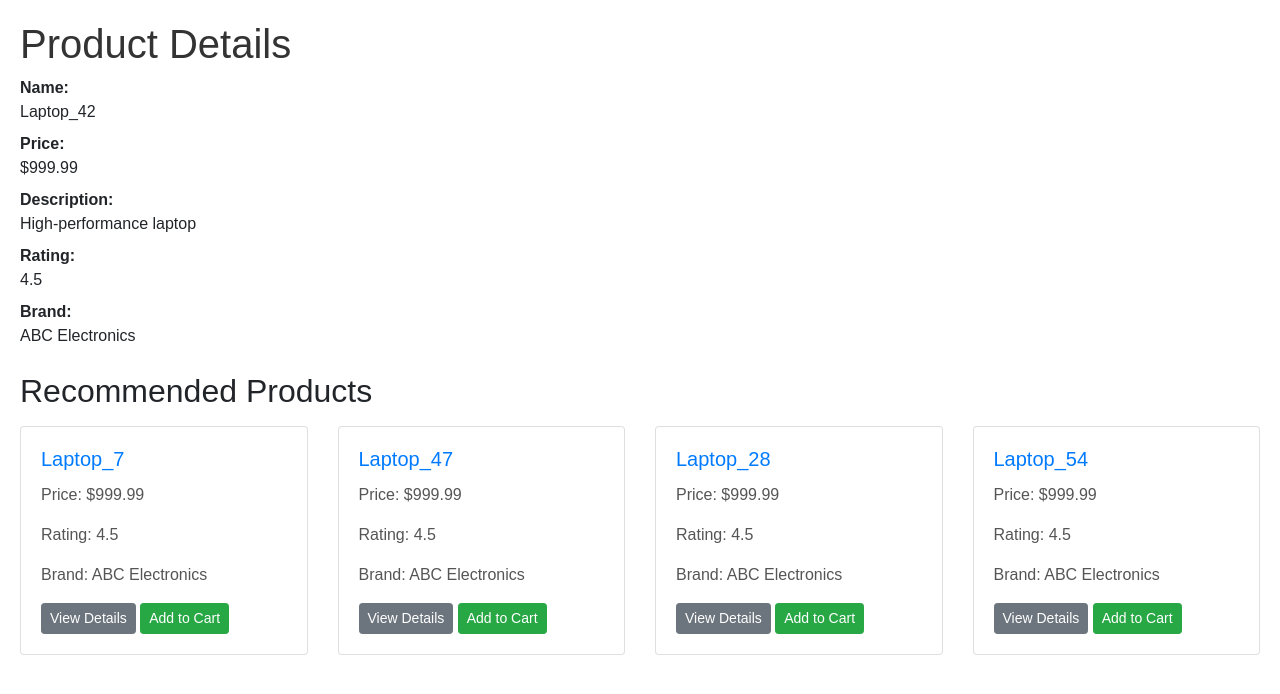
After one commit to sankarshana98/ObjectOrientedFinalProject, a Flask app: page /product/1 in a window 1280 px wide. The commit adds this page. Shown: the top 694 px of the page. Run offline with Flask 3, Linux system fonts and the light colour scheme; some libraries are stand-ins or nearby versions.

Commit message:
recommendations

```diff
--- a/app.py
+++ b/app.py
@@ -8,6 +8,10 @@ from get_orders_by_user import get_orders_by_user_id
 from get_userId import get_user_id_by_username
 from flask import session
 import json
+from produc_main import get_all_products, get_product_details
+from recommendation_system import RecommendationSystem
+# from observer import VisitCounter
+# from notification_observer import NotificationObserver
 
 
 app = Flask(__name__)
@@ -139,6 +143,22 @@ def view_profile():
     all_products = get_all_products()  # Add this line to retrieve product information
     return render_template('view_profile.html', logged_in_user=logged_in_user, all_products=all_products)
 
+
+@app.route('/product/<int:product_id>')
+def product_details(product_id):
+    # visitCounter.increment_counter()  # Increment the counter when the product details page is visited
+    all_products_data = get_all_products()
+    print("+++++++ {product_id}")
+    product_details = get_product_details(product_id, all_products_data)
+    # if visitCounter.counter % 3 == 0:
+    #         notification_observer.update("You have new recommendations!")
+    if product_details:
+        recommendation_engine = RecommendationSystem(all_products_data)
+        recommendations = recommendation_engine.get_recommendations(product_id)
+        return render_template('product_details.html', product_details=product_details, recommendations=recommendations)
+    else:
+        return "Product not found"
+
 @app.route('/update_profile', methods=['GET', 'POST'])
 def update_profile():
     logged_in_user = auth_instance.get_logged_in_user()
--- a/produc_main.py
+++ b/produc_main.py
@@ -61,3 +61,18 @@ def get_all_products():
         all_products["Beauty"].append(lipstick)
 
     return all_products
+
+def get_product_details(product_id, all_products):
+    for category, products in all_products.items():
+        for product in products:
+            if product.product_id == product_id:
+                return {
+                    "product_id": product.product_id,
+                    "category": product.category,
+                    "name": product.name,
+                    "price": product.price,
+                    "description": product.description,
+                    "rating": product.rating,
+                    "brand": product.brand
+                }
+    return None
--- a/product.py
+++ b/product.py
@@ -1,8 +1,9 @@
 from generateId import generate_id
 
 class Product:
-    def __init__(self, product_id, name, price, description, rating):
+    def __init__(self, product_id, category, name, price, description, rating):
         self.product_id = product_id
+        self.category = category
         self.name = name
         self.price = price
         self.description = description
@@ -15,6 +16,7 @@ class Product:
     def serialize(self):
         return {
             'product_id': self.product_id,
+            'category': self.category,
             'name': self.name,
             'price': self.price,
             'description': self.description,
@@ -23,8 +25,8 @@ class Product:
 
 # Update subclasses to include product_id
 class Electronics(Product):
-    def __init__(self, product_id, name, price, description, rating, brand):
-        super().__init__(product_id, name, price, description, rating)
+    def __init__(self, product_id, category, name, price, description, rating, brand):
+        super().__init__(product_id, category, name, price, description, rating)
         self.brand = brand
 
     def display_info(self):
@@ -32,8 +34,8 @@ class Electronics(Product):
         print(f"Brand: {self.brand}")
 
 class Clothing(Product):
-    def __init__(self, product_id, name, price, description, rating, size):
-        super().__init__(product_id, name, price, description, rating)
+    def __init__(self, product_id, category, name, price, description, rating, size):
+        super().__init__(product_id, category, name, price, description, rating)
         self.size = size
 
     def display_info(self):
@@ -41,8 +43,8 @@ class Clothing(Product):
         print(f"Size: {self.size}")
 
 class Shoes(Product):
-    def __init__(self, product_id, name, price, description, rating, size):
-        super().__init__(product_id, name, price, description, rating)
+    def __init__(self, product_id, category, name, price, description, rating, size):
+        super().__init__(product_id, category, name, price, description, rating)
         self.size = size
 
     def display_info(self):
@@ -50,8 +52,8 @@ class Shoes(Product):
         print(f"Size: {self.size}")
 
 class BeautyProduct(Product):
-    def __init__(self, product_id, name, price, description, rating, brand):
-        super().__init__(product_id, name, price, description, rating)
+    def __init__(self, product_id, category, name, price, description, rating, brand):
+        super().__init__(product_id, category, name, price, description, rating)
         self.brand = brand
 
     def display_info(self):
--- a/product_factory.py
+++ b/product_factory.py
@@ -1,16 +1,21 @@
 from product import Electronics, Clothing, Shoes, BeautyProduct, generate_id
 
 class ProductFactory:
+    def __init__(self):
+        self.product_counter = 1
+
     def create_product(self, category, *args, **kwargs):
-        product_id = generate_id()  # Generate a unique ID for the product
+        product_id = self.product_counter
+        self.product_counter += 1
+        # product_id = generate_id()  # Generate a unique ID for the product
         if category == "Electronics":
-            return Electronics(product_id, *args, **kwargs)
+            return Electronics(product_id, category, *args, **kwargs)
         elif category == "Clothing":
-            return Clothing(product_id, *args, **kwargs)
+            return Clothing(product_id, category, *args, **kwargs)
         elif category == "Shoes":
-            return Shoes(product_id, *args, **kwargs)
+            return Shoes(product_id, category, *args, **kwargs)
         elif category == "Beauty":
-            return BeautyProduct(product_id, *args, **kwargs)
+            return BeautyProduct(product_id, category, *args, **kwargs)
         else:
             raise ValueError("Invalid category")
 
--- a/recommendation_system.py
+++ b/recommendation_system.py
@@ -1,13 +1,28 @@
-from random import choice
-
 class RecommendationSystem:
     def __init__(self, all_products):
         self.all_products = all_products
 
-    def get_similar_items(self, selected_product, num_recommendations=3):
-        similar_items = [product for product in self.all_products if type(product) == type(selected_product) and product != selected_product]
+    def get_recommendations(self, product_id, num_recommendations=4):
+        # Replace this simple recommendation logic with your own algorithm
+        product = self.find_product_by_id(product_id)
+        if product:
+            category = product.category
+            recommendations = []
 
-        # Ensure the number of recommendations does not exceed the available similar items
-        num_recommendations = min(num_recommendations, len(similar_items))
+            for other_product in self.all_products.get(category, []):
+                if other_product.product_id != product_id:
+                    recommendations.append(other_product)
 
-        return [choice(similar_items) for _ in range(num_recommendations)] if similar_items else []
+            # # Sort recommendations by rating (you can customize this)
+            recommendations.sort(key=lambda p: p.rating, reverse=True)
+
+            return recommendations[:num_recommendations]
+
+        return []
+
+    def find_product_by_id(self, product_id):
+        for category, products in self.all_products.items():
+            for product in products:
+                if product.product_id == product_id:
+                    return product
+        return None
--- a/templates/previous_orders.html
+++ b/templates/previous_orders.html
@@ -8,6 +8,8 @@
     <title>Previous Orders</title>
 </head>
 <body>
+    {% include '_header.html' %}
+
     <div class="container mt-5">
         <h1 class="text-center">Previous Orders</h1>
 
--- /dev/null
+++ b/templates/product_details.html
@@ -0,0 +1,86 @@
+<!DOCTYPE html>
+<html lang="en">
+<head>
+    <meta charset="UTF-8">
+    <meta http-equiv="X-UA-Compatible" content="IE=edge">
+    <meta name="viewport" content="width=device-width, initial-scale=1.0">
+    <link rel="stylesheet" href="https://stackpath.bootstrapcdn.com/bootstrap/4.5.2/css/bootstrap.min.css">
+    <link rel="stylesheet" href="{{ url_for('static', filename='style.css') }}">
+    <style>
+        .recommendations-container {
+            overflow-x: auto;
+        }
+        .recommendations-list {
+            list-style-type: none;
+            display: flex;
+            overflow-x: auto;
+            padding: 0;
+        }
+
+        .recommendations-list-item {
+            margin-right: 15px;
+        }
+
+        .card-deck {
+            display: flex;
+            flex-wrap: nowrap;  /* Ensure that cards are in a single row */
+            overflow-x: auto;   /* Enable horizontal scrolling */
+            -ms-overflow-style: -ms-autohiding-scrollbar;  /* Hide scrollbar in IE and Edge */
+            scrollbar-width: thin;  /* Set scrollbar width for Firefox */
+        }
+
+        .card {
+            flex: 0 0 auto;  /* Maintain the default size of cards */
+            margin-right: 15px;
+        }
+    </style>
+    <title>Product Details</title>
+</head>
+<body>
+    <h1>Product Details</h1>
+    <dl>
+
+        <dt>Name:</dt>
+        <dd>{{ product_details.name }}</dd>
+
+        <dt>Price:</dt>
+        <dd>${{ product_details.price }}</dd>
+
+        <dt>Description:</dt>
+        <dd>{{ product_details.description }}</dd>
+
+        <dt>Rating:</dt>
+        <dd>{{ product_details.rating }}</dd>
+
+        <dt>Brand:</dt>
+        <dd>{{ product_details.brand }}</dd>
+    </dl>
+        <h2 class="mt-4">Recommended Products</h2>
+            <div class="card-deck mt-3">
+                {% for recommendation in recommendations %}
+                    <div class="card">
+                        <div class="card-body">
+                            <h5 class="card-title">
+                                <a href="{{ url_for('product_details', product_id=recommendation.product_id) }}">
+                                    {{ recommendation.name }}
+                                </a>
+                            </h5>
+                            <p class="card-text">Price: ${{ recommendation.price }}</p>
+                            <p class="card-text">Rating: {{ recommendation.rating }}</p>
+
+                            {% if recommendation.brand %}
+                                <p class="card-text">Brand: {{ recommendation.brand }}</p>
+                            {% endif %}
+
+                            {% if recommendation.size %}
+                                <p class="card-text">Size: {{ recommendation.size }}</p>
+                            {% endif %}
+
+                            <a href="{{ url_for('product_details', product_id=recommendation.product_id) }}" class="btn btn-secondary btn-sm">View Details</a>
+                            <button type="button" class="btn btn-success btn-sm" onclick="addToCart('{{ recommendation.name }}')">Add to Cart</button>
+                        </div>
+                    </div>
+                {% endfor %}
+            </div>
+</body>
+</html>
--- a/templates/update_profile.html
+++ b/templates/update_profile.html
@@ -8,6 +8,7 @@
     <title>Update Profile</title>
 </head>
 <body>
+    {% include '_header.html' %}
     <div class="container mt-5">
         <h1 class="text-center">Update Profile</h1>
         <form method="post" action="{{ url_for('update_profile') }}">
--- a/templates/view_profile.html
+++ b/templates/view_profile.html
@@ -8,6 +8,7 @@
     <title>Dashboard</title>
 </head>
 <body>
+    {% include '_header.html' %}
     <div class="container mt-5">
         <h1 class="text-center">User Profile</h1>
         <p class="text-center">Username: {{ logged_in_user.username }}</p>
--- a/users.json
+++ b/users.json
@@ -30,5 +30,13 @@
     "full_name": "sdfgar",
     "email": "sankarshana.dorbala@gmail.com",
     "profile_pic": null
+  },
+  {
+    "user_id": "820dd550-5087-4386-9303-aaa8a74db54a",
+    "username": "vv",
+    "password": "vv",
+    "full_name": "vv",
+    "email": "vv@h.cm",
+    "profile_pic": null
   }
 ]
```
Also changed, not shown: templates/_header.html (added, +19 -0 lines), templates/dashboard.html (+1 -19 lines), templates/product_info.html (+8 -2 lines).
